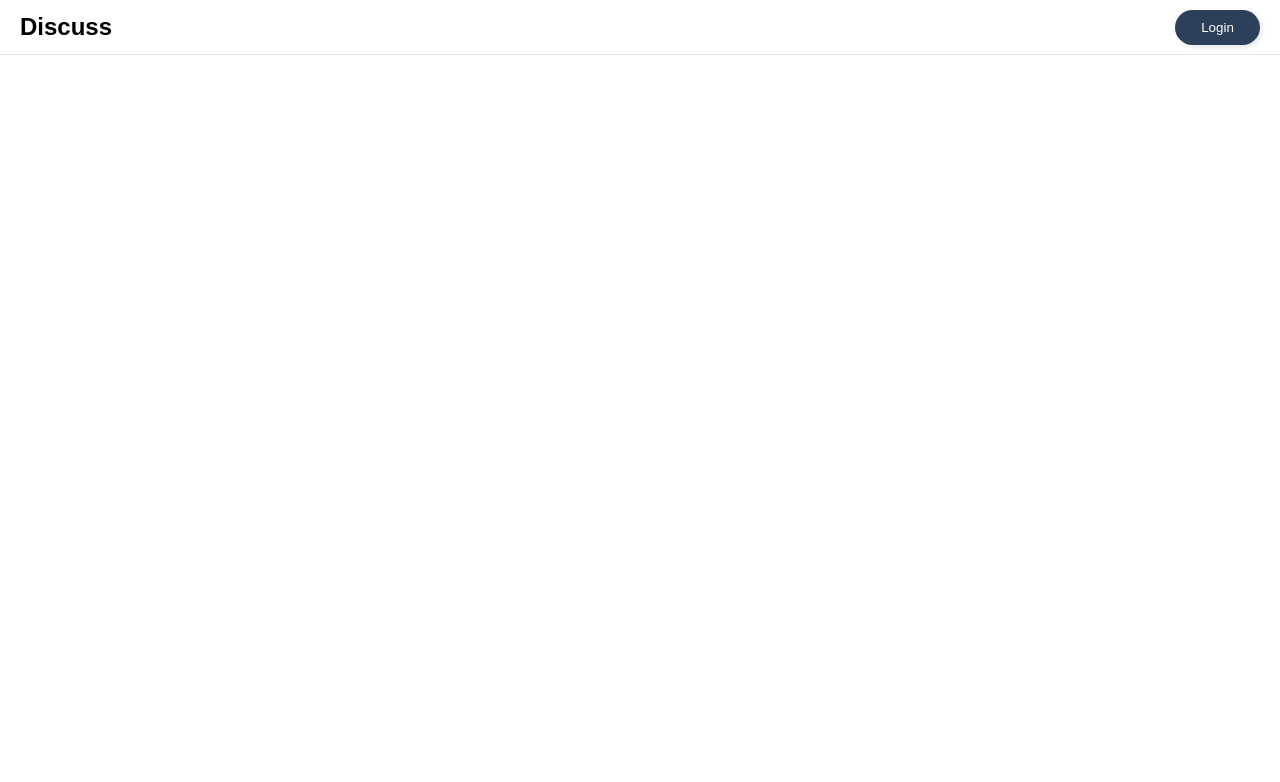
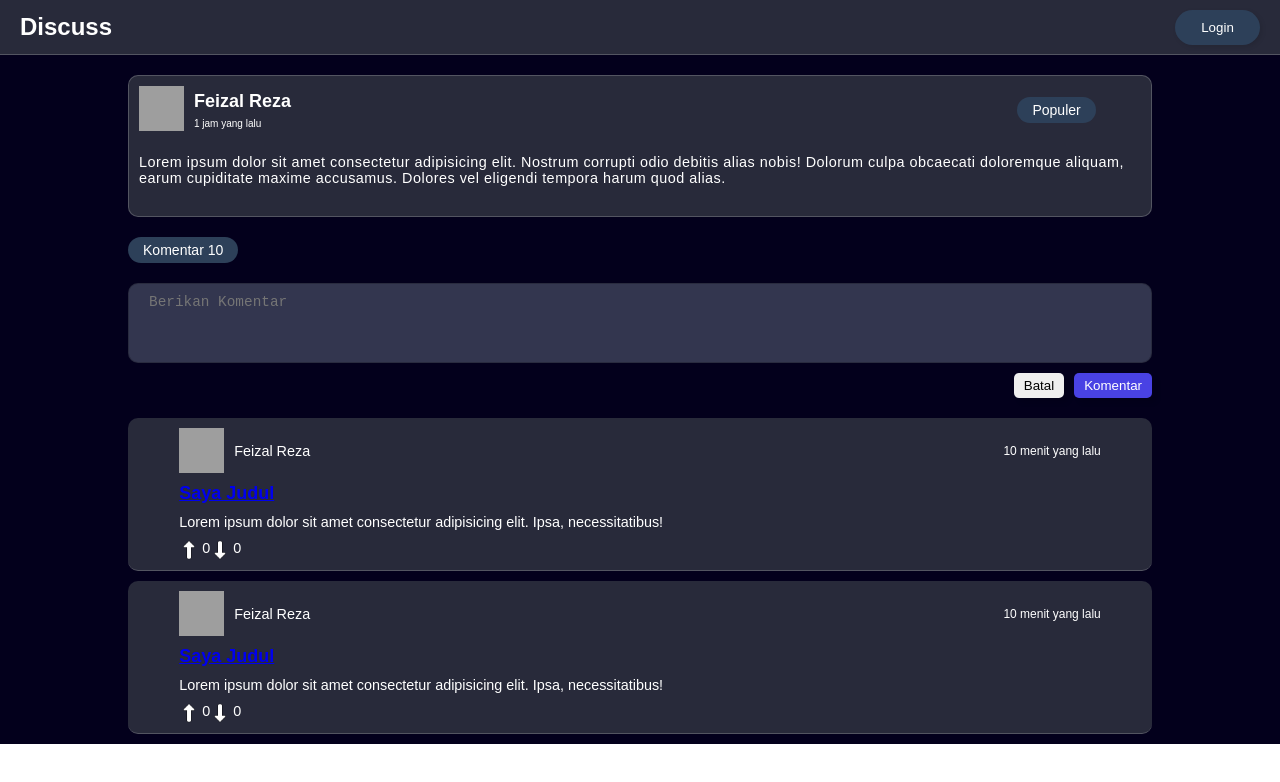
Before and after one commit to Erzeed/discuss-app, a React (Create React App) app: page /detailthreads/1 in a window 1280 px wide. Before the commit this address had no page. Shown: the top 782 px of the page. Built offline with nearby package versions, Linux system fonts and the light colour scheme; grey boxes are pictures that could not be loaded; a web font is replaced by a local one.

Commit message:
add page detail and change bgc

```diff
--- a/src/App.jsx
+++ b/src/App.jsx
@@ -4,6 +4,7 @@ import Navbar from './components/navbar';
 import Homepage from './pages/homepage';
 import Login from './pages/login';
 import Register from './pages/register';
+import DetailThreads from './pages/detailThread';
 import './style/style.css';
 
 function App() {
@@ -17,6 +18,7 @@ function App() {
           <Route path="/" element={<Homepage />} />
           <Route path="/login" element={<Login />} />
           <Route path="/register" element={<Register />} />
+          <Route path="/detailthreads/:id" element={<DetailThreads />} />
         </Routes>
       </main>
     </div>
--- a/src/components/cardThreads.jsx
+++ b/src/components/cardThreads.jsx
@@ -1,9 +1,11 @@
 import React from 'react';
 import '../style/cardThreads.css';
+// import { useNavigate } from 'react-router-dom';
 import likeImg from '../asset/icons/upvote.png';
 import unLikeImg from '../asset/icons/downvote.png';
 
-function cardThreads() {
+function cardThreads({ tag }) {
+  // const navigate = useNavigate();
   return (
     <div className="card__container">
       <div className="card_threads">
@@ -21,7 +23,9 @@ function cardThreads() {
         </div>
         <div className="card__body">
           <div className="body__title">
-            <h2>Saya Judul</h2>
+            <h2>
+              <a href="/detailthreads/1">Saya Judul</a>
+            </h2>
           </div>
           <div className="body__content">
             <p>
@@ -41,7 +45,7 @@ function cardThreads() {
               <p>0</p>
             </div>
           </div>
-          <div className="footer__tag">
+          <div className={`footer__tag ${tag}`}>
             <p>#populer</p>
           </div>
         </div>
--- /dev/null
+++ b/src/pages/detailThread.jsx
@@ -0,0 +1,49 @@
+import React from 'react';
+import '../style/detailThreads.css';
+import CardThreads from '../components/cardThreads';
+
+function detailThreads() {
+  return (
+    <div className="container__detail">
+      <div className="detail__post">
+        <div className="post__header">
+          <div className="header__photo">
+            <img src="https://ui-avatars.com/api/?background=random&name=reza&rounded=true" alt="" />
+          </div>
+          <div className="header__name">
+            <h2>Feizal Reza</h2>
+            <small>1 jam yang lalu</small>
+          </div>
+          <div className="header__tag">
+            <h3>Populer</h3>
+          </div>
+        </div>
+        <div className="post__body">
+          <p>
+            Lorem ipsum dolor sit amet consectetur adipisicing elit. Nostrum corrupti odio debitis
+            alias nobis! Dolorum culpa obcaecati doloremque aliquam, earum cupiditate maxime
+            accusamus. Dolores vel eligendi tempora harum quod alias.
+          </p>
+        </div>
+      </div>
+      <div className="detail__comment">
+        <h3>Komentar 10</h3>
+        <div className="input__comment">
+          <form action="">
+            <textarea name="comment" id="commment" placeholder="Berikan Komentar" />
+          </form>
+          <div className="btn__input">
+            <button className="cancel" type="submit">Batal</button>
+            <button className="post" type="submit">Komentar</button>
+          </div>
+        </div>
+        <div className="comment__container">
+          <CardThreads tag={false} />
+          <CardThreads tag={false} />
+        </div>
+      </div>
+    </div>
+  );
+}
+
+export default detailThreads;
--- a/src/style/addThreads.css
+++ b/src/style/addThreads.css
@@ -1,11 +1,14 @@
 .threads__container {
     width: 100%;
     height: 30vh;
-    border-bottom: 1px solid rgba(0, 0, 0, 0.1);
+    border: 1px solid rgba(253, 253, 253, 0.2);
     display: flex;
     flex-direction: column;
     justify-content: center;
     align-items: center;
+    background-color: #282A3A;
+    border-radius: 10px;
+    margin: 15px 0;
 }
 
 .input__threads {
@@ -20,7 +23,7 @@
     border: none;
     padding: 10px;
     resize: none;
-    background-color: #EEEEEE;
+    background-color: #33364f;
 }
 
 .button__threads {
--- a/src/style/cardActiveUser.css
+++ b/src/style/cardActiveUser.css
@@ -11,6 +11,13 @@
     gap: 10px;
     padding: 0 20px;
     width: 100%;
+    border-bottom: 1px solid rgba(253, 253, 253, 0.2);
+}
+
+.card__user:hover {
+    background-color: #fff;
+    border: none;
+    color: #000;
 }
 
 
--- a/src/style/cardThreads.css
+++ b/src/style/cardThreads.css
@@ -2,8 +2,12 @@
     width: 100%;
     display: flex;
     justify-content: center;
-    border-bottom: 1px solid rgba(0, 0, 0, .1);
+    border-bottom: 1px solid rgba(253, 253, 253, 0.2);
     padding: 10px 0;
+    background-color: #282A3A;
+    margin: 10px 0;
+    border-radius: 10px;
+    color: #fff;
 }
 .card_threads {
     width: 90%;
@@ -43,7 +47,7 @@
 .card__body > .body__content {
     margin: 10px 0;
     font-size: 1.2em;
-    color: rgba(0, 0, 0, .8);
+    color: #fff;
 }
 
 .card__footer,
@@ -82,3 +86,7 @@
     border-radius: 10px;
     padding: 2px;
 }
+
+.footer__tag.false {
+    display: none;
+}
--- /dev/null
+++ b/src/style/detailThreads.css
@@ -0,0 +1,120 @@
+.container__detail {
+    width: 100vw;
+    background-color: #03001C;
+    display: flex;
+    flex-direction: column;
+    align-items: center;
+}
+
+.detail__post {
+    width: 80vw;
+    color: #fff;
+    background-color: #282A3A;
+    margin: 20px 0;
+    padding: 10px;
+    border-radius: 10px;
+    border: 1px solid rgba(253, 253, 253, 0.2);
+}
+
+.detail__post > .post__header {
+    display: flex;
+}
+
+.post__header > .header__photo > img {
+    width: 45px;
+    height: 45px;
+}
+
+.post__header > .header__name {
+    margin-left: 10px;
+    display: flex;
+    flex-direction: column;
+    justify-content: space-between;
+    padding: 5px 0;
+    width: 30%;
+}
+
+.post__header > .header__tag {
+    width: 60%;
+    display: flex;
+    justify-content: flex-end;
+    align-items: center;
+}
+
+.post__header > .header__tag > h3,
+.detail__comment > h3 {
+    background-color: #2D4059;
+    color: #fff;
+    font-weight: normal;
+    width: fit-content;
+    padding: 5px 15px;
+    border-radius: 15px;
+}
+
+.post__body {
+    margin: 20px 0;
+    font-size: 1.2em;
+    letter-spacing: .5px;
+    width: 80vw;
+}
+
+.detail__comment {
+    width: 80vw;
+}
+
+.detail__comment > .input__comment {
+    margin: 20px 0;
+}
+
+.input__comment > form {
+    width: 100%;
+    display: flex;
+    justify-content: center;
+}
+
+.input__comment > form > textarea{
+    width: 100%;
+    height: 80px;
+    border: 1px solid rgba(0, 0, 0, .2);
+    border-radius: 10px;
+    padding: 10px 20px;
+    resize: none;
+    font-size: 1.2em;
+    background-color: #33364f;
+}
+
+.input__comment > form > textarea:focus {
+    outline: none;
+}
+
+.btn__input {
+    display: flex;
+    justify-content: flex-end;
+    gap: 10px;
+    margin: 10px 0;
+}
+
+.btn__input > * {
+    width: fit-content;
+    padding: 5px 10px;
+    cursor: pointer;
+    border-radius: 5px;
+    border: none;
+    box-shadow: 5px 5px 5px rgba(0, 0, 0, .1);
+    transform: translate(0,0);
+    transition: .1s;
+}
+
+.btn__input > *:active {
+    transform: translate(2px,2px);
+}
+
+.btn__input > .post {
+    background-color: #4942E4;
+    color: #fff;
+}
+
+.btn__input > .cancel:hover{
+    background-color: #2D4059;
+    color: #fff;
+}
--- a/src/style/homepage.css
+++ b/src/style/homepage.css
@@ -1,6 +1,9 @@
 .homepage__container {
     display: flex;
     width: 100vw;
+    height: calc(100vh - 40px);
+    background-color: #03001C;
+    color: #fff;
 }
 
 .homepage__container > .threads__homepage,
@@ -12,8 +15,13 @@
 
 .homepage__container > .threads__homepage {
     width: 70vw;
+    overflow-y: scroll;
 }
 
 .homepage__container > .leaderboard__homepage {
     width: 30vw;
+    background-color: #282A3A;
+    margin: 20px 0;
+    border-radius: 10px;
+    border: 1px solid rgba(253, 253, 253, 0.2);
 }
--- a/src/style/kategori.css
+++ b/src/style/kategori.css
@@ -3,10 +3,16 @@
 }
 
 .card__kategori > p {
-    padding: 5px;
+    padding: 5px 10px;
     border: 1px solid rgba(0, 0, 0, .5);
-    width: max-content;
-    border-radius: 45%;
+    width: fit-content;
+    border-radius: 15px;
     cursor: pointer;
     margin: 5px 0;
+    background-color: #2D4059;
 }
+
+.card__kategori > p:hover {
+    background-color: #fff;
+    color: #000;
+}
--- a/src/style/leaderboard.css
+++ b/src/style/leaderboard.css
@@ -7,6 +7,7 @@
     text-align: center;
     padding: 10px 0;
     color: rgba(0, 0, 0, .8);
+    color: #fff;
 }
 
 .pengguna__aktif {
--- a/src/style/navbar.css
+++ b/src/style/navbar.css
@@ -1,13 +1,13 @@
 .navbar {
     width: 100%;
-    background-color: #fff;
+    background-color: #282A3A;
     height: 55px;
-    /* box-shadow: 5px 5px 10px rgba(0, 0, 0, 0.1); */
-    border-bottom: 1px solid rgba(0, 0, 0, 0.1);
+    border-bottom: 1px solid rgba(253, 253, 253, 0.2);
     display: flex;
     align-items: center;
     justify-content: space-between;
     padding: 0 20px;
+    color: #fff;
 }
 
 .navbar__login > button {
```
